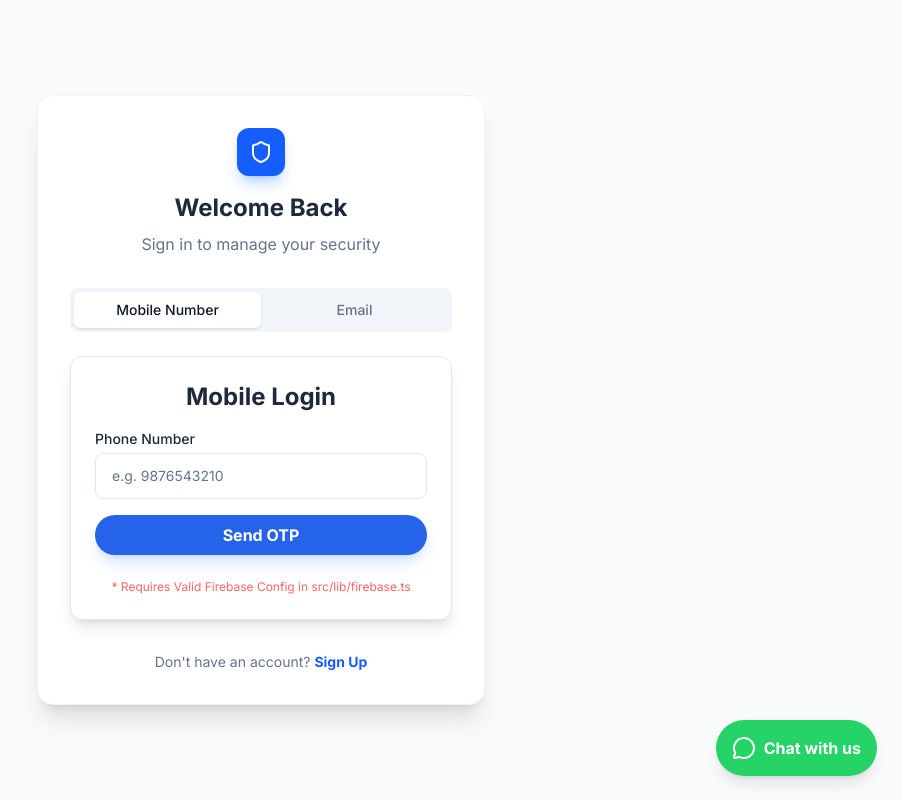
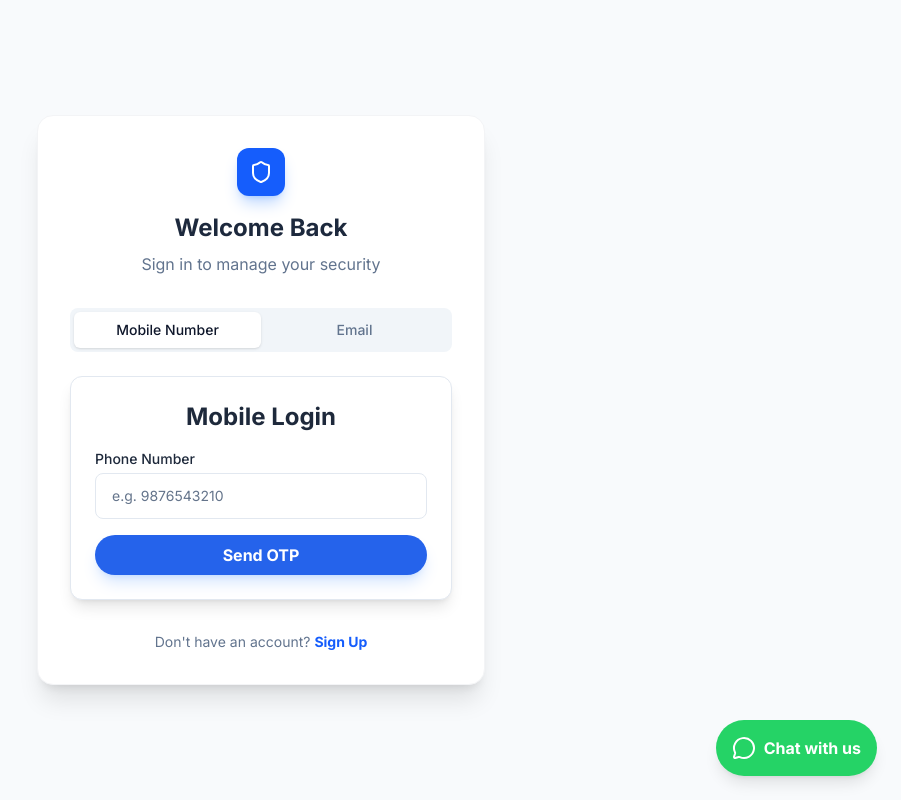
Before and after one commit to manoj-7-max/manoj-security-solutions, a Next.js app: page /login in a window 1280 px wide. Shown: the whole page, without its empty margins (379-1280 px from the left). Built offline with nearby package versions, Linux system fonts and the light colour scheme; no server answers.

Commit message:
fix: removed misleading firebase config warning

```diff
--- a/src/components/auth/PhoneLogin.tsx
+++ b/src/components/auth/PhoneLogin.tsx
@@ -122,11 +122,7 @@ export default function PhoneLogin() {
                     <button disabled={loading} className="btn-primary w-full py-2">
                         {loading ? "Sending..." : "Send OTP"}
                     </button>
-                    {!auth.currentUser && (
-                        <p className="text-xs text-center text-red-400 mt-2">
-                            * Requires Valid Firebase Config in src/lib/firebase.ts
-                        </p>
-                    )}
+
                 </form>
             ) : (
                 <form onSubmit={handleVerifyOtp} className="space-y-4">
```
